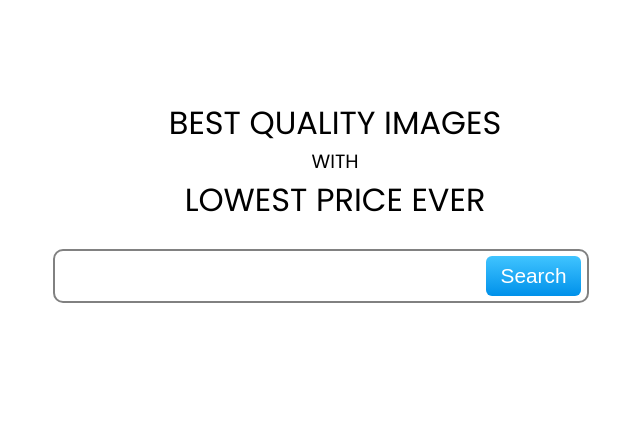
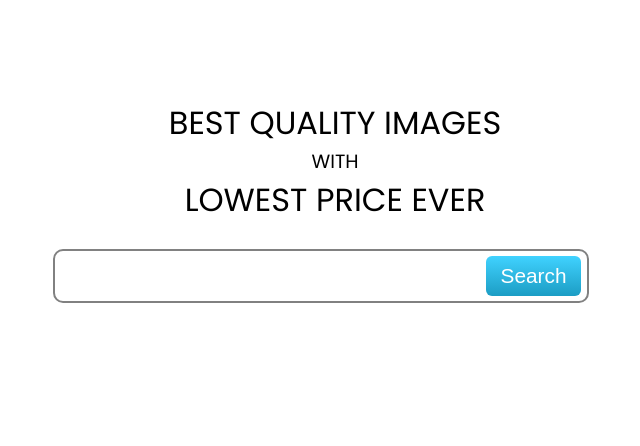
Before and after one commit to GlowingPixels/gp_web, a Django app: page / in a window 1280 px wide. Shown: the part 63-509 px from the top of the page, without its empty margins (305-945 px from the left). Run offline with Django 3.2, Linux system fonts and the light colour scheme; data that the repository does not hold is empty; some libraries are stand-ins or nearby versions.

Commit message:
HTML changed

```diff
--- a/requirements.txt
+++ b/requirements.txt
@@ -13,7 +13,7 @@ django-robots==3.0
 certifi==2018.11.29
 chardet==3.0.4
 defusedxml==0.5.0
-django-suit==2.0a1
+https://github.com/darklow/django-suit/tarball/v2
 idna==2.8
 oauthlib==2.1.0
 PyJWT==1.7.1
--- a/static/css/homepage.css
+++ b/static/css/homepage.css
@@ -52,8 +52,7 @@
     width: 18%;
     padding: 0;
     background: rgb(52, 163, 197);
-    background-image: linear-gradient(to top, rgb(33, 138, 170), rgb(52, 163, 197), rgb(91, 183, 211));
-    background-image: linear-gradient(to top, #0091ea, #40c4ff);
+    background-image: linear-gradient(to top, #1c9dc4, #40d2ff);
     border: none;
     font-size: 130%;
     border-radius: 6px;
```
